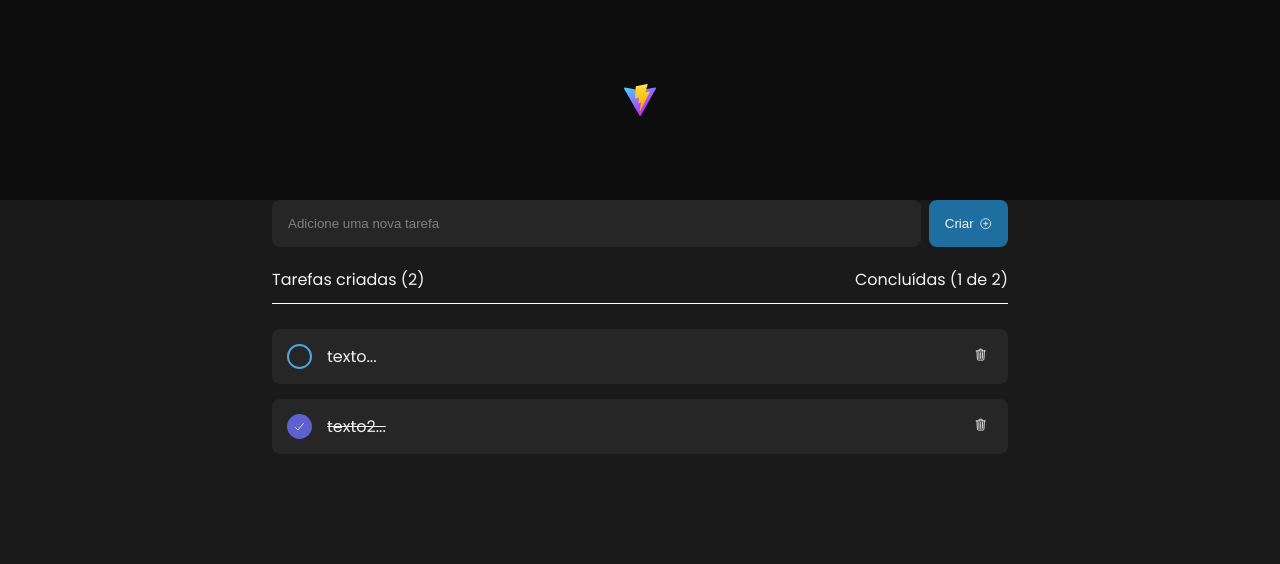
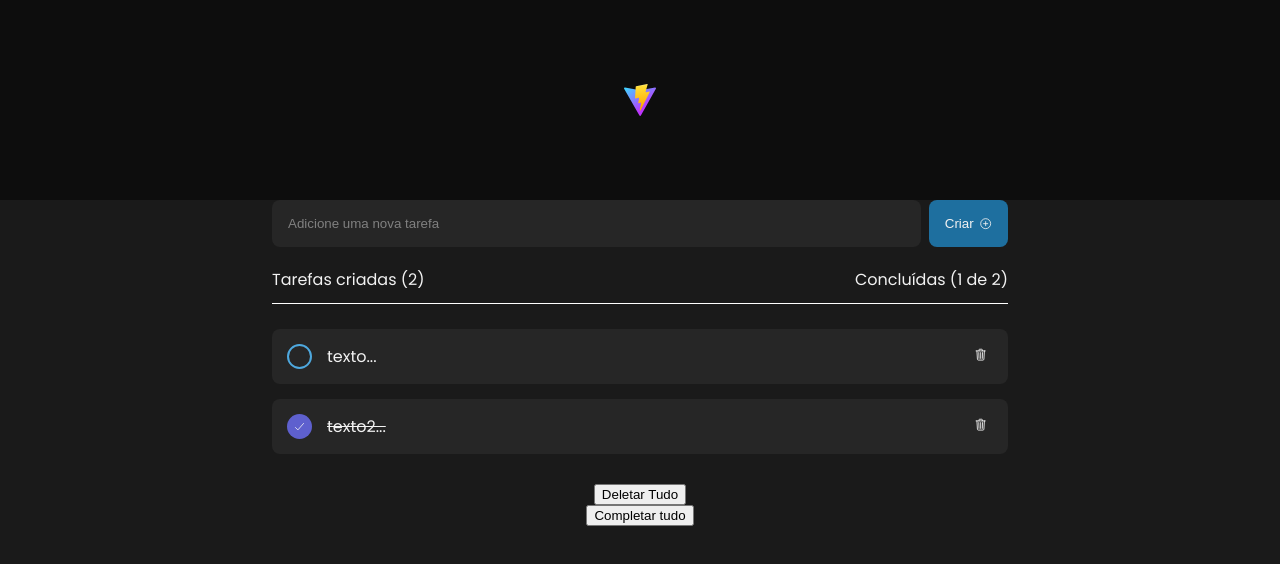
Before and after one commit to deneribeiro10/reactjs-treinamento, a React (Vite) app in the folder tasks-project/: page / in a window 1280 px wide. Shown: the top 564 px of the page. Built offline with nearby package versions, Linux system fonts and the light colour scheme.

Commit message:
add delete all and complete all

```diff
--- a/tasks-project/src/App.jsx
+++ b/tasks-project/src/App.jsx
@@ -21,12 +21,33 @@ function App() {
     },
   ]);
 
+  const deleteAllTasks = () => {
+    setTasks([])
+  }
+
+  const completeAllTasks = () => {
+    setTasks(
+      tasks => tasks.map(t => ({
+        ...t,
+        isComplete: true
+      }))
+    )
+  }
+
   return (
     <Container>
       <Header />
       <Main>
         <NewTask tasks={tasks} setTasks={setTasks} />
         <Tasks tasks={tasks} setTasks={setTasks} />
+        {
+          tasks &&
+          tasks.length > 0 &&
+          <>
+            <button onClick={deleteAllTasks}>Deletar Tudo</button>
+            <button onClick={completeAllTasks}>Completar tudo</button>
+          </>
+        }
       </Main>
     </Container>
   )
```
